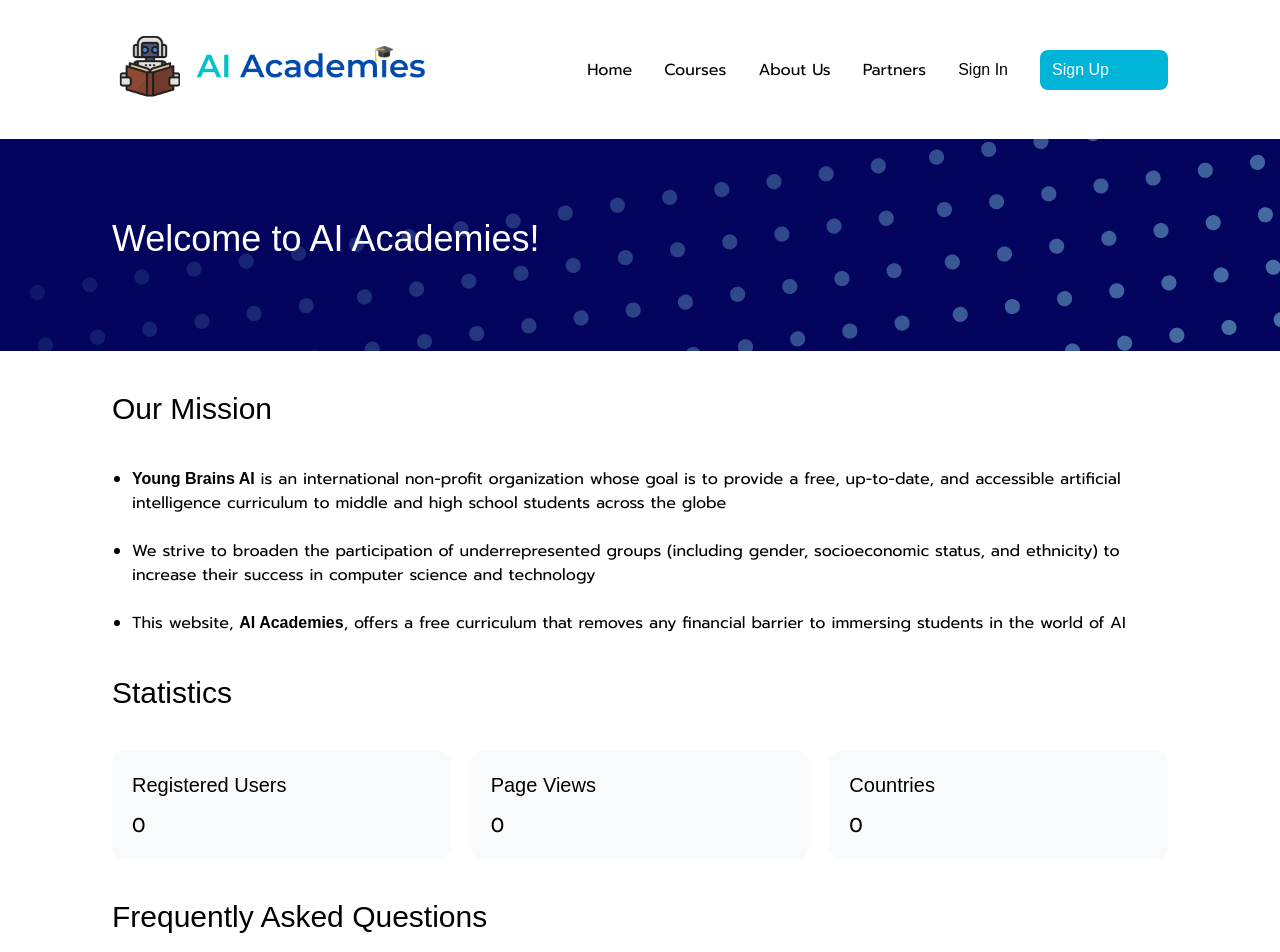
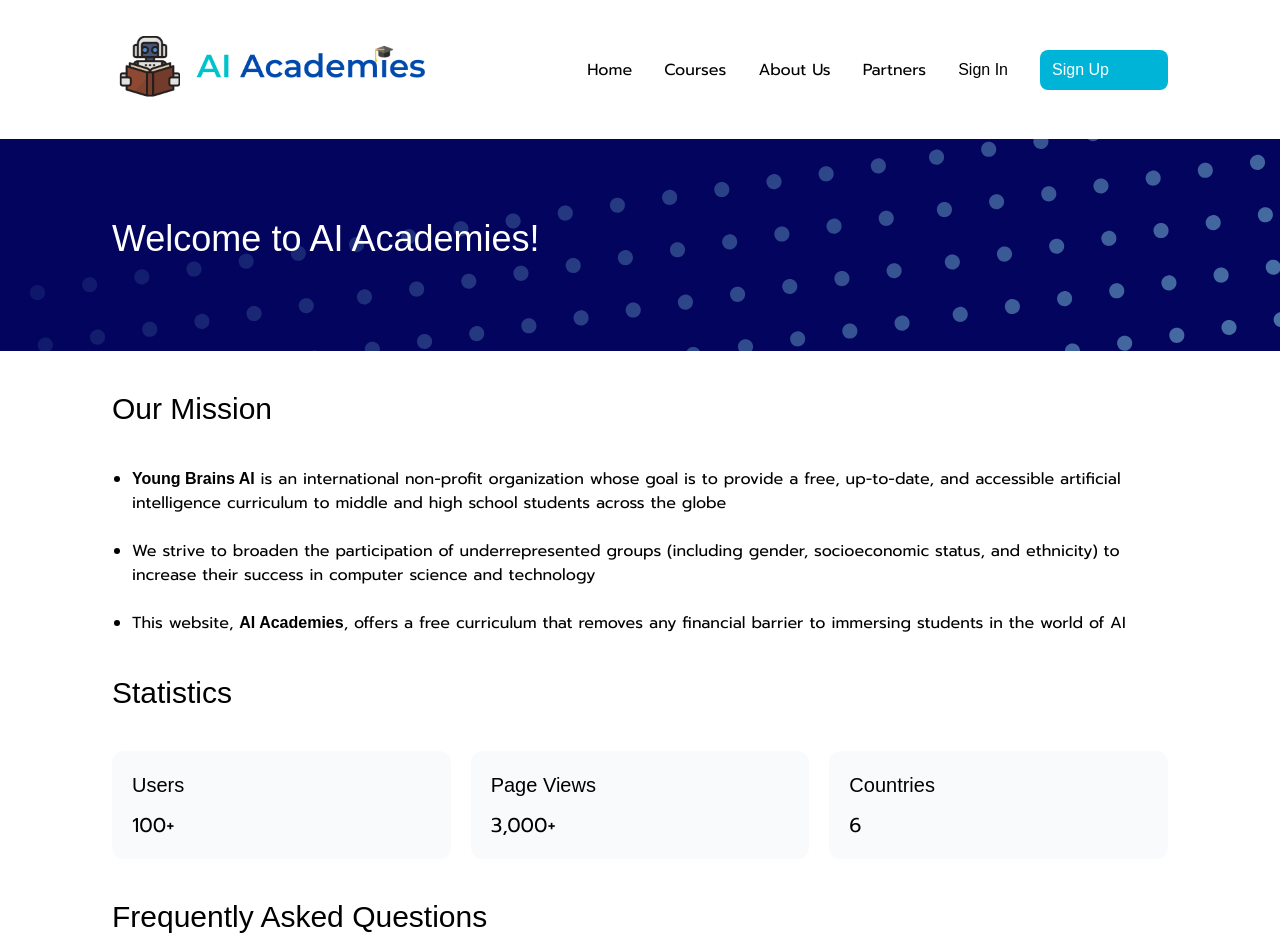
Before and after one commit to rzirvi1665/aiacademies-web, a Next.js app: page / in a window 1280 px wide. Shown: the top 952 px of the page. Built offline with nearby package versions, Linux system fonts and the light colour scheme; a web font is replaced by a local one.

Commit message:
Update index.tsx

```diff
--- a/pages/index.tsx
+++ b/pages/index.tsx
@@ -23,16 +23,16 @@ const Home: NextPage = () => {
                 <h2 className="font-medium mb-10">Statistics</h2>
                 <div className="grid grid-cols-1 lg:grid-cols-3 gap-5 mb-10">
                     <div className="rounded-xl bg-slate-100/50 p-5">
-                        <h4 className="font-medium">Registered Users</h4>
-                        <h4 className="mb-0">0</h4>
+                        <h4 className="font-medium">Users</h4>
+                        <h4 className="mb-0">100+</h4>
                     </div>
                     <div className="rounded-xl bg-slate-100/50 p-5">
                         <h4 className="font-medium">Page Views</h4>
-                        <h4 className="mb-0">0</h4>
+                        <h4 className="mb-0">3,000+</h4>
                     </div>
                     <div className="rounded-xl bg-slate-100/50 p-5">
                         <h4 className="font-medium">Countries</h4>
-                        <h4 className="mb-0">0</h4>
+                        <h4 className="mb-0">6</h4>
                     </div>
                 </div>
                 <h2 className="font-medium mb-10">Frequently Asked Questions</h2>
```
